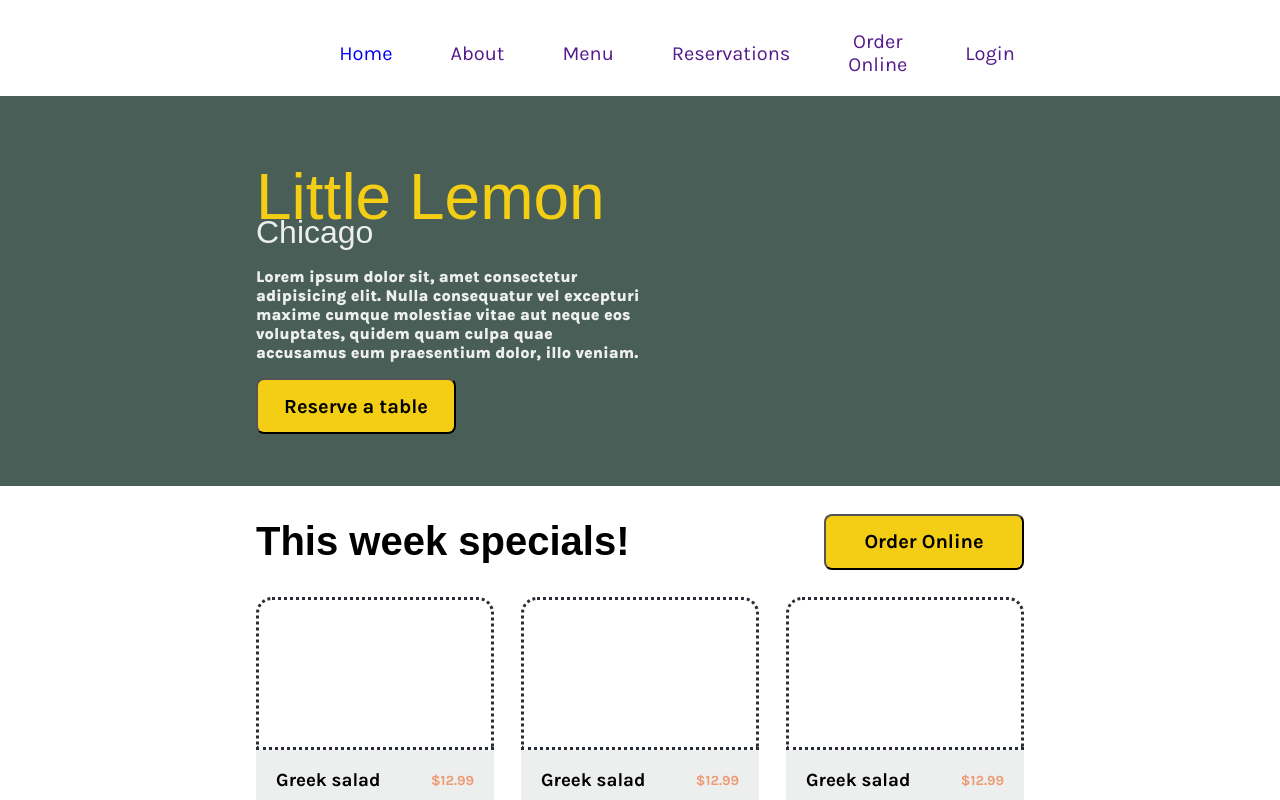
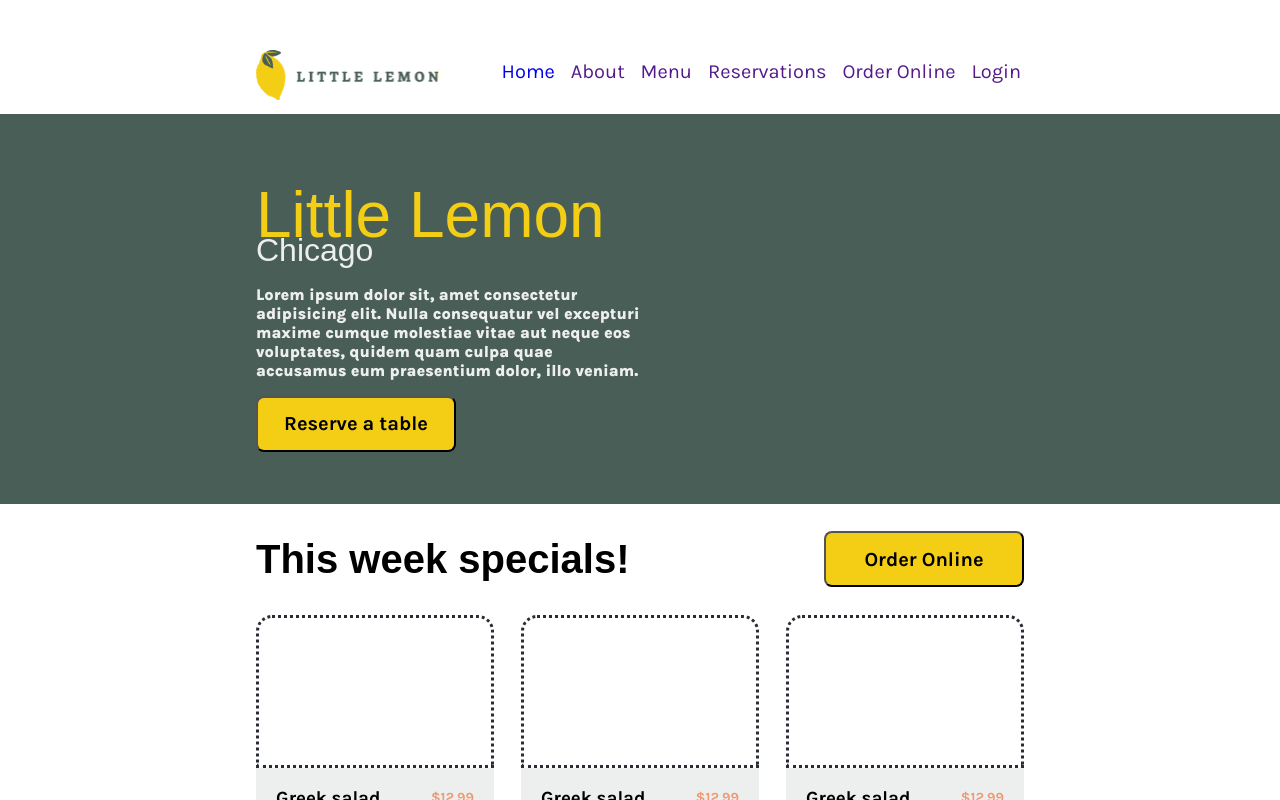
Before and after one commit to borsooq/capstone-project, a React (Create React App) app: page / in a window 1280 px wide. Shown: the top 800 px of the page. Built offline with nearby package versions, Linux system fonts and the light colour scheme; a web font is replaced by a local one.

Commit message:
fixed header styling

```diff
--- a/src/App.css
+++ b/src/App.css
@@ -33,8 +33,12 @@ body {
   display: grid;
 }
 
+.section {
+  margin: var(--margin-default);
+}
+
 .header {
-  grid-template-columns: 5fr 16fr;
+  grid-auto-flow: column;
   margin-top: 40px;
   gap: 2.5%;
 }
@@ -69,10 +73,6 @@ body {
 
 .green-background {
   background-color: var(--dark-green);
-}
-
-.section {
-  margin: var(--margin-default);
 }
 
 .section-hero {
@@ -223,7 +223,7 @@ body {
 }
 
 .article-testimonials > h5,
-a {
+.article-testimonials > a {
   margin: 10px 24px 0px 24px;
 }
 
```
